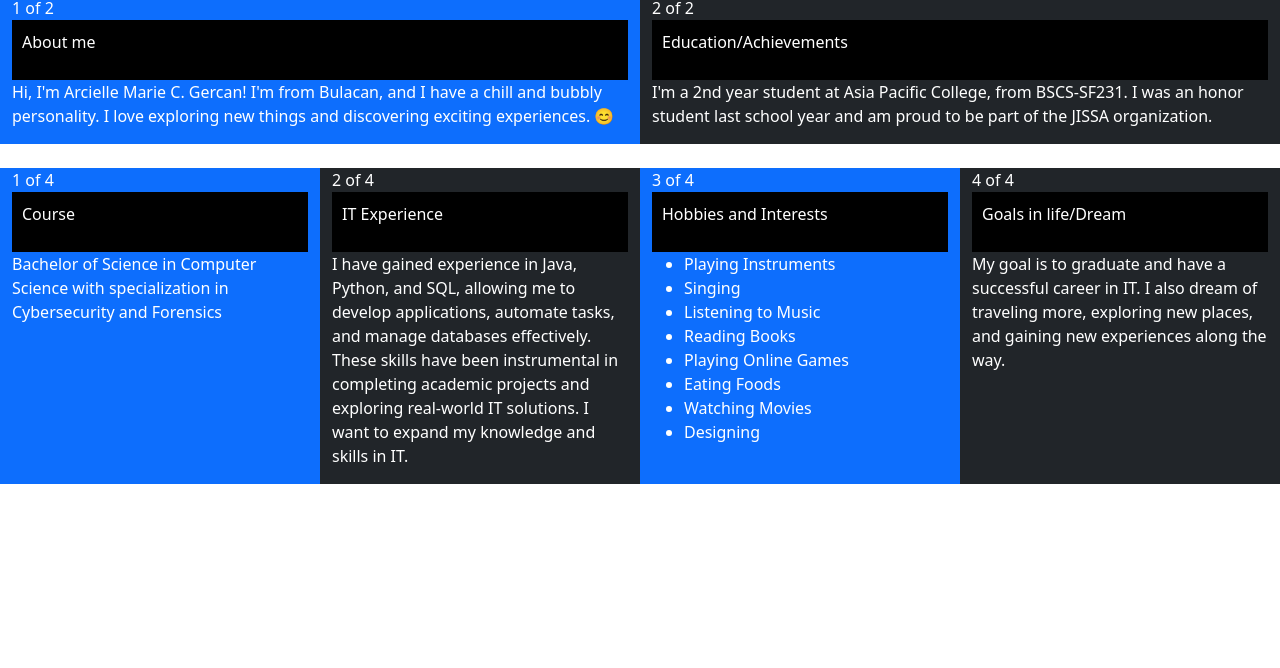
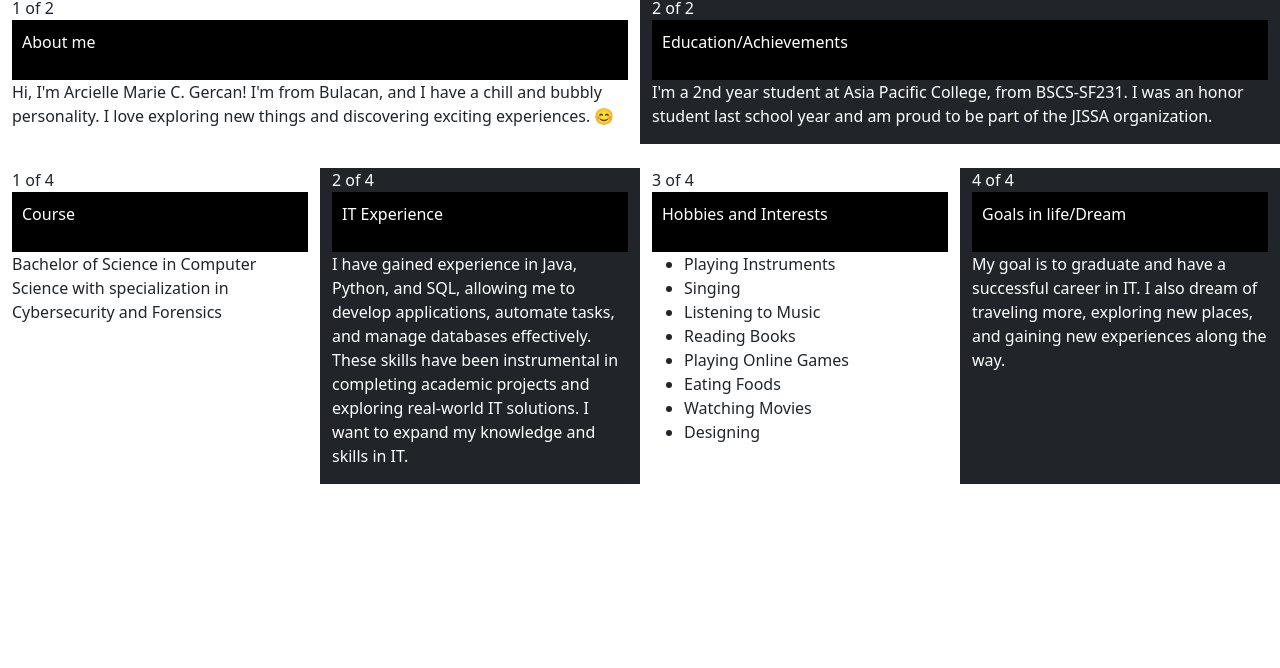
Before and after one commit to ArcielleGercan/-Webprog-SF231-bootstrap-template, a plain HTML site: page sb/index.html in a window 1280 px wide. Shown: the part 132-800 px from the top of the page. Drawn offline with nearby package versions, Linux system fonts and the light colour scheme.

Commit message:
trying white background

```diff
--- a/sb/index.html
+++ b/sb/index.html
@@ -41,7 +41,7 @@
             </div></h1>
             <div class="container-fluid">
               <div class="row">
-                <div class="col-md bg-primary text-white">1 of 2 <div style="background-color:black;color:white;padding: 10px;">
+                <div class="col-md bg-text-bg-light">1 of 2 <div style="background-color:black;color:white;padding: 10px;">
                   <p>About me</p> </div>
                   <p>Hi, I'm Arcielle Marie C. Gercan!
                     I'm from Bulacan, and I have a chill and bubbly personality. I love exploring new things and discovering exciting experiences. 😊</p>
@@ -56,7 +56,7 @@
 
             <div class="container-fluid">
               <div class="row">
-                <div class="col-md bg-primary text-white">1 of 4 <div style="background-color:black;color:white;padding: 10px;">
+                <div class="col-md bg-text-bg-light">1 of 4 <div style="background-color:black;color:white;padding: 10px;">
                   <p>Course</p> </div>
                   <p> Bachelor of Science in Computer Science with specialization in Cybersecurity and Forensics</p>
                 </div>
@@ -64,7 +64,7 @@
                   <p>IT Experience</p> </div>
                   <p> I have gained experience in Java, Python, and SQL, allowing me to develop applications, automate tasks, and manage databases effectively. These skills have been instrumental in completing academic projects and exploring real-world IT solutions. I want to expand my knowledge and skills in IT.</p>
                </div>
-                <div class="col-md bg-primary text-white">3 of 4 <div style="background-color:black;color:white;padding: 10px;">
+                <div class="col-md bg-text-bg-light">3 of 4 <div style="background-color:black;color:white;padding: 10px;">
                   <p>Hobbies and Interests</p> </div>
                   <ul>
                     <li>Playing Instruments</li>
```
